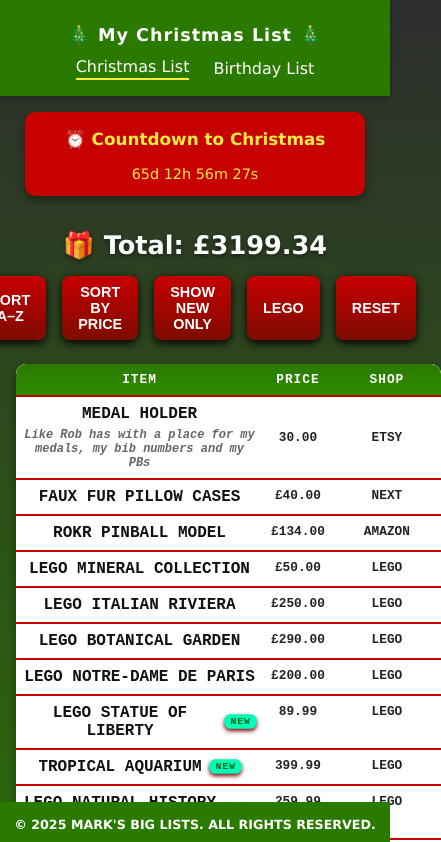
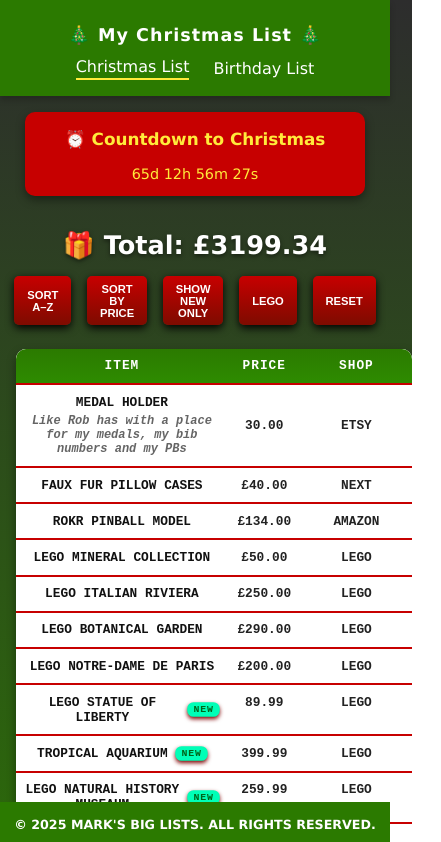
Before and after one commit to Markuff1/ChristmasList, a React (Vite) app: page / in a window 390 px wide. Shown: the top 842 px of the page, 441 px wide, since content can reach past the window. Built offline with nearby package versions, Linux system fonts and the light colour scheme.

Commit message:
Fixed Sort Button display issue on Mobile Phones

```diff
--- a/src/styles/App.css
+++ b/src/styles/App.css
@@ -219,12 +219,12 @@
 
   .list-table th,
   .list-table td {
-    padding: 0.5rem;
+    padding: 0.6rem;
     font-size: 0.8rem;
   }
 
   .gift-name {
-    font-size: 1rem;
+    font-size: 0.8rem;
   }
 
   .gift-description {
@@ -263,4 +263,10 @@
     gap: 0.3rem;
   }
 
+  .list-page button {
+    border-radius: 5px;
+    padding: 0.4rem 0.8rem;
+    font-size: 0.7rem;
+  }
+
 }
```
